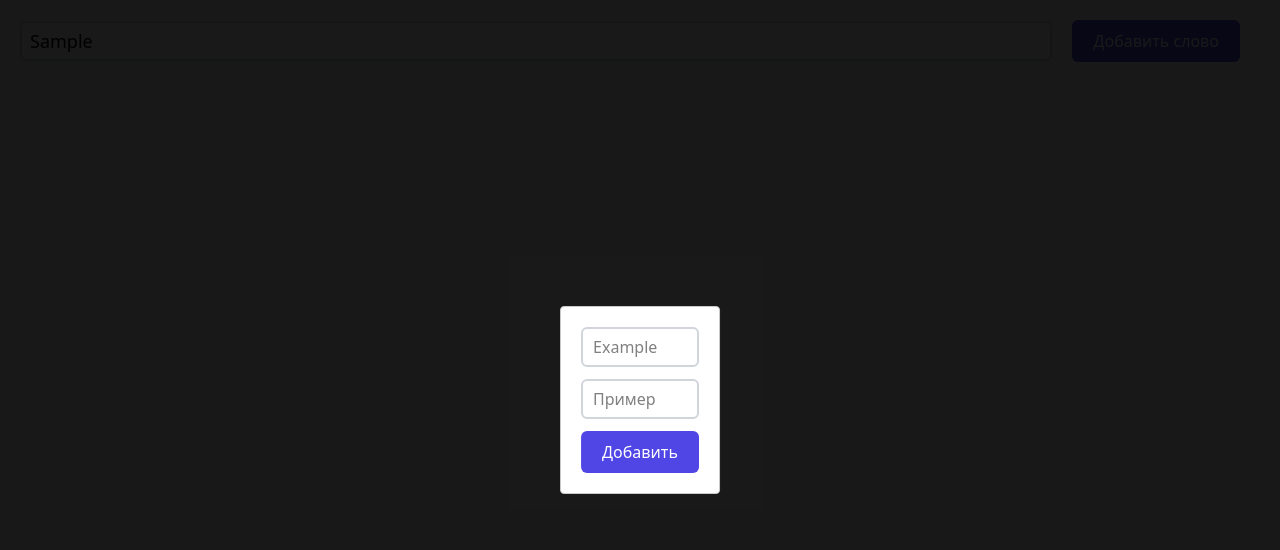
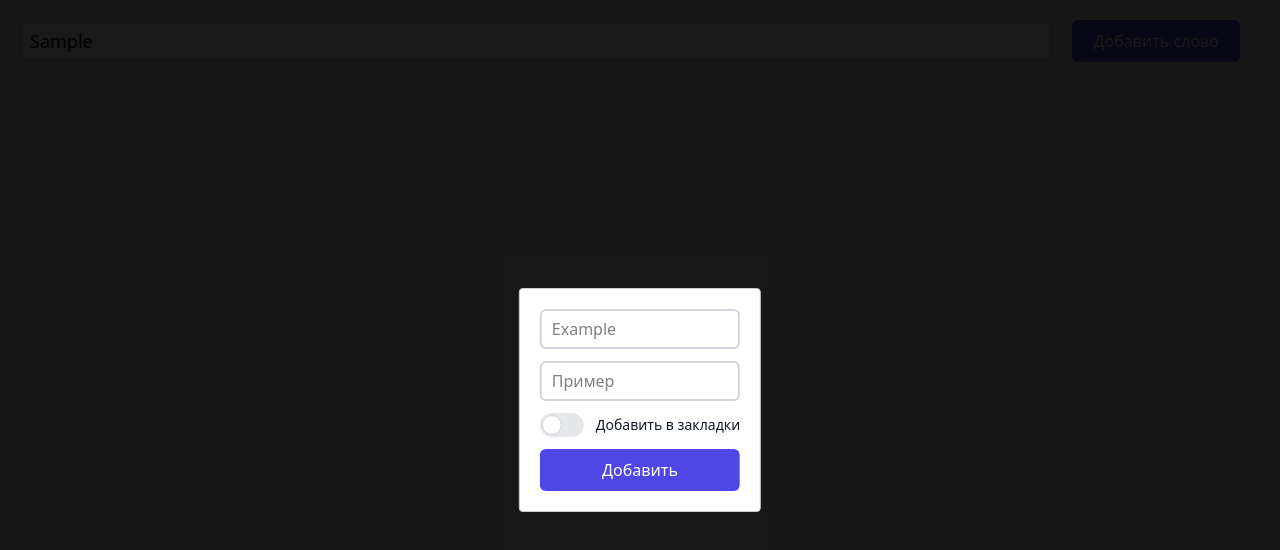
Before and after one commit to chopperqt/word-library, a React (Create React App) app: page / in a window 1280 px wide. Both pictures are taken after typing "Sample" into the empty fields and a click on the button "Добавить слово". Shown: the top 550 px of the page. Built offline with nearby package versions, Linux system fonts and the light colour scheme.

Commit message:
Add toggle component

```diff
--- /dev/null
+++ b/src/components/Toggle.tsx
@@ -0,0 +1,30 @@
+
+export interface ToggleProps {
+  text?: string
+  checked: boolean
+  defaultChecked?: boolean
+}
+const Toggle = ({
+  text,
+  checked = false,
+  defaultChecked = false,
+}: ToggleProps) => (
+  <label
+    htmlFor="default-toggle"
+    className="inline-flex relative items-center cursor-pointer"
+  >
+    <input
+      checked={checked}
+      defaultChecked={defaultChecked}
+      type="checkbox"
+      id="default-toggle"
+      className="sr-only peer"
+    />
+    <div className="w-11 h-6 bg-gray-200 peer-focus:outline-none peer-focus:ring-4 peer-focus:ring-blue-300 dark:peer-focus:ring-blue-800 rounded-full peer dark:bg-gray-700 peer-checked:after:translate-x-full peer-checked:after:border-white after:content-[''] after:absolute after:top-[2px] after:left-[2px] after:bg-white after:border-gray-300 after:border after:rounded-full after:h-5 after:w-5 after:transition-all dark:border-gray-600 peer-checked:bg-blue-600"></div>
+    <span className="ml-3 text-sm font-medium text-gray-900 dark:text-gray-300">
+      {text}
+    </span>
+  </label>
+)
+
+export default Toggle
--- a/src/index.css
+++ b/src/index.css
@@ -7,5 +7,5 @@
 }
 
 body {
-  background-color: rgb(249 250 251);
+  background-color: #eeeeee;
 }
--- a/src/pages/library/partials/AddWord.tsx
+++ b/src/pages/library/partials/AddWord.tsx
@@ -3,6 +3,7 @@
 import InputMulti from "components/InputMulti/InputMulti"
 import { useForm } from "react-hook-form"
 import Button from "components/Button"
+import Toggle from "components/Toggle"
 
 const ENGLISH_PLACEHOLDER_TEXT = 'Example'
 const RUSSIA_PLACEHOLDER_TEXT = 'Пример'
@@ -40,6 +41,10 @@
           control={control}
           placeholder={RUSSIA_PLACEHOLDER_TEXT}
         />
+        <Toggle
+          text="Добавить в закладки"
+          checked={false}
+        />
         <Button>
           Добавить
         </Button>
```
